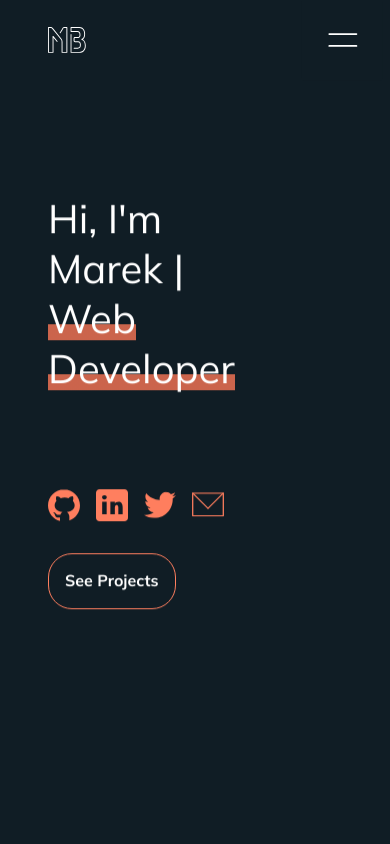
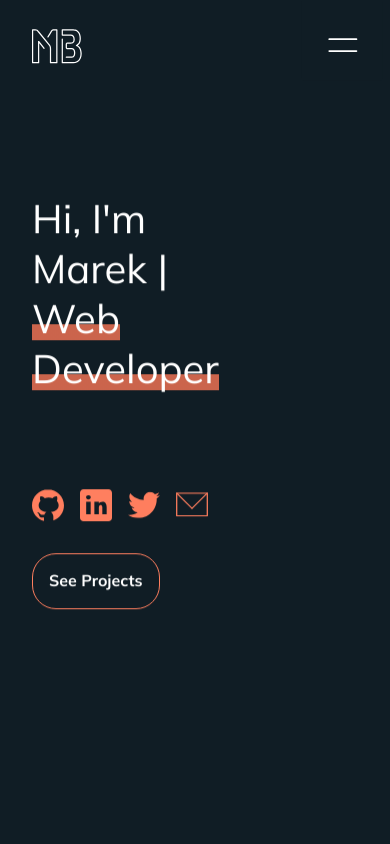
Before and after one commit to MarekBombera/personal-website, a React (Create React App) app: page / in a window 390 px wide. Shown: the top 844 px of the page. Built offline with nearby package versions, Linux system fonts and the light colour scheme.

Commit message:
updated hero for mobile

```diff
--- a/src/styles/sass/components/_header.scss
+++ b/src/styles/sass/components/_header.scss
@@ -9,7 +9,7 @@
 	display: flex;
 	justify-content: space-between;
 	align-items: center;
-	padding: 1.25rem 3rem;
+	padding: 1.25rem 2rem;
 	width: 100%;
 	opacity:0;
 	animation: 1s ease-out 2.75s 1 forwards showHeader;
@@ -32,7 +32,7 @@
 	&__logo {
 		z-index: 999;
 		img {
-			width: 38px;
+			width: 50px;
 
 			@include media(">=tablet") {
 				width: 44px;
--- a/src/styles/sass/components/_hero.scss
+++ b/src/styles/sass/components/_hero.scss
@@ -2,7 +2,7 @@
 
 .hero {
 	display: grid;
-	padding: 0 3rem 0rem;
+	padding: 0 2rem;
 	height: 100vh;
 	background: var(--background);
 
@@ -59,7 +59,7 @@
 			color: white;
 
 			@include media(">=phone") {
-				width: 95%;
+				width: 80%;
 				&,&::after {
 					animation-delay: var(--animation-delay, 2s);
 					animation-iteration-count: var(--iterations, 1);
--- a/src/styles/sass/components/_mobile-navigation.scss
+++ b/src/styles/sass/components/_mobile-navigation.scss
@@ -56,7 +56,7 @@
 		width: 30px;
 		height: 30px;
 		position: absolute;
-		top: 9px;
+		top: 12px;
 		left: 9px;
 		transition: transform 0.12s
 		cubic-bezier(0.04, 0.04, 0.12, 0.96) 0.1s;
```
Also changed, not shown: src/styles/css/main.css, 1 other file (tests, documents, lock files or other folders).
